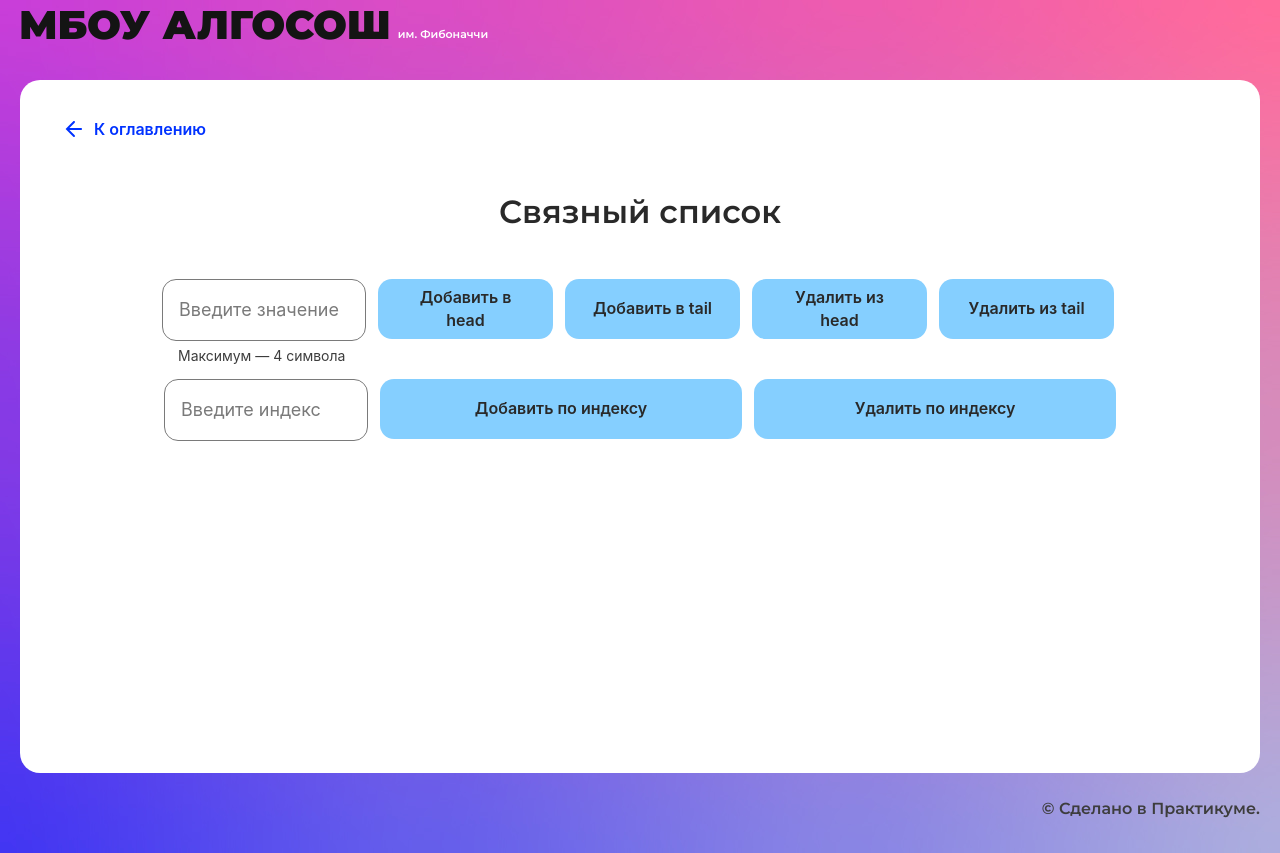
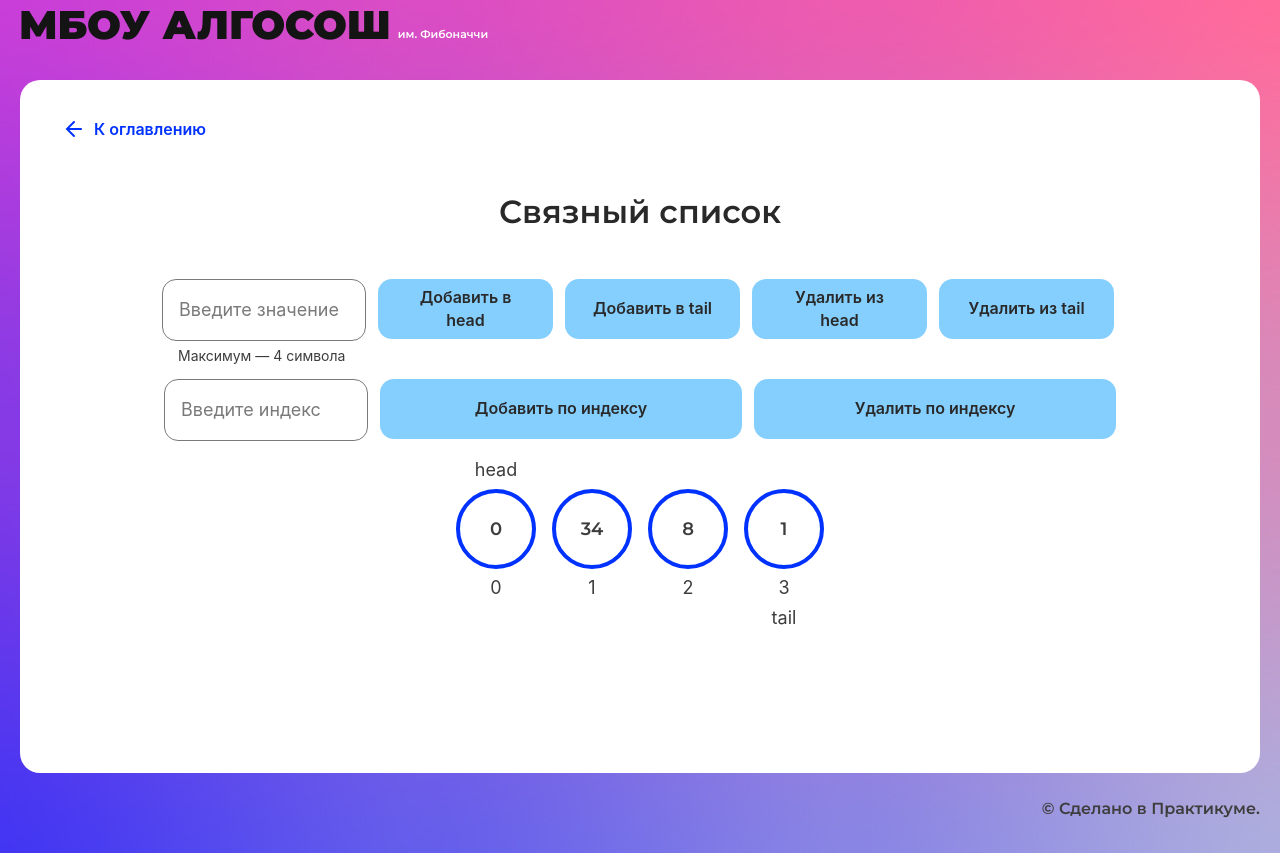
Before and after one commit to TheVadiratti/algososh, a React (Create React App) app: page /list in a window 1280 px wide. Built offline with nearby package versions, Linux system fonts and the light colour scheme.

Commit message:
feat: реализовать отрисовку начального списка

```diff
--- a/src/pages/list-page/list-page.tsx
+++ b/src/pages/list-page/list-page.tsx
@@ -1,10 +1,36 @@
 import React from "react";
-import Styles from './list-page.module.css';
+import Styles from "./list-page.module.css";
 import { Button } from "../../components/ui/button/button";
 import { Input } from "../../components/ui/input/input";
 import { SolutionLayout } from "../../components/ui/solution-layout/solution-layout";
+import { List } from "./List";
+import { TElement } from "../../types/types";
+import { ElementStates } from "../../types/element-states";
+import { Circle } from "../../components/ui/circle/circle";
+
+const list = new List<string>();
+list.append('0');
+list.append('34');
+list.append('8');
+list.append('1');
 
 export const ListPage: React.FC = () => {
+  const [state, setState] = React.useState<TElement<string>[]>([]);
+
+  const convertQueue = (list: List<string>) => {
+    return list.getElements().map(item => {
+      return {
+        value: item,
+        state: ElementStates.Default
+      }
+    })
+  }
+
+  React.useEffect(() => {
+    const initialState = convertQueue(list);
+    setState([...initialState]);
+  }, [])
+
   return (
     <SolutionLayout title="Связный список">
       <form className={Styles.form}>
@@ -54,7 +80,18 @@ export const ListPage: React.FC = () => {
         </fieldset>
       </form>
       <div className={Styles.result}>
-
+        {state.map((item, i) => {
+          return (
+            <Circle
+              letter={item.value}
+              state={item.state}
+              head={i === 0 ? 'head' : ''}
+              tail={i === state.length - 1 ? 'tail' : ''}
+              index={i}
+              key={i}
+            />
+          )
+        })}
       </div>
     </SolutionLayout>
   );
```
